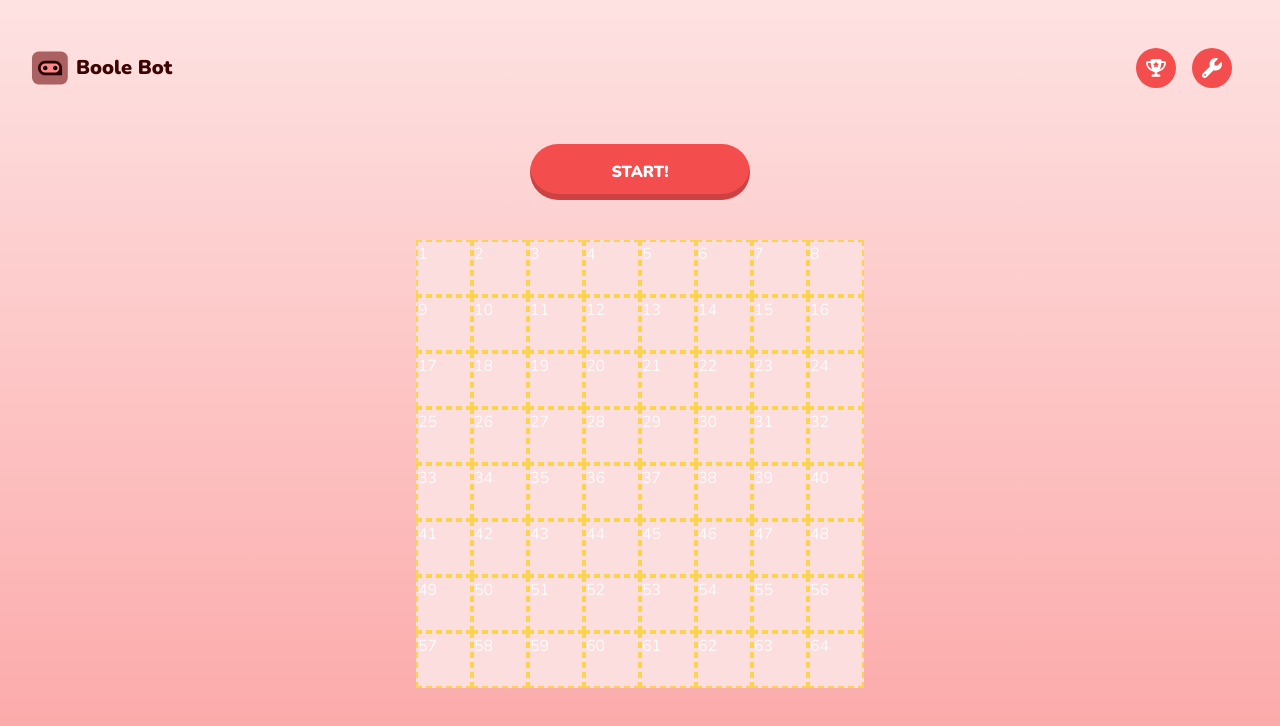
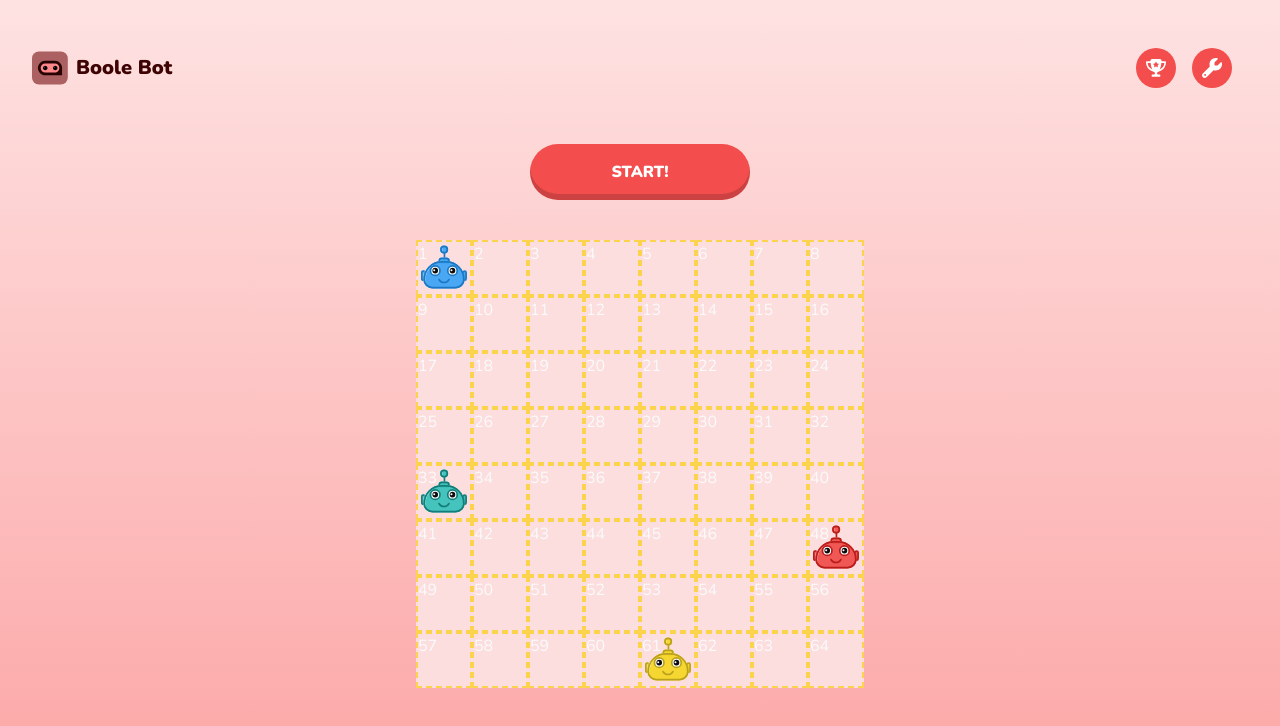
Before and after one commit to chingu-voyages/v44-tier2-team-11, a React (Vite) app: page / in a window 1280 px wide. Shown: the top 726 px of the page. Built offline with nearby package versions, Linux system fonts and the light colour scheme.

Commit message:
Fix UI bug where bots are not being displayed

```diff
--- a/src/AppContext.jsx
+++ b/src/AppContext.jsx
@@ -1,5 +1,5 @@
 import GlobalContext from './contexts/global-context.js';
-import { bots } from './data';
+import { BotData } from './data';
 
 // NPM
 import { useState, useRef } from 'react';
@@ -12,7 +12,7 @@ const AppContext = ({ children }) => {
   // An array that contains all bots defined by user
   const [bots, setBots] = useState([]);
 
-  const [botList, setBotList] = useState(bots);
+  const [botList, setBotList] = useState(BotData);
   const [inGame, setInGame] = useState(false);
   const inGamePositions = useRef([]);
 
--- a/src/data.js
+++ b/src/data.js
@@ -1,4 +1,4 @@
-export const bots = [
+export const BotData = [
   {
     id: 1,
     x: 7,
```
